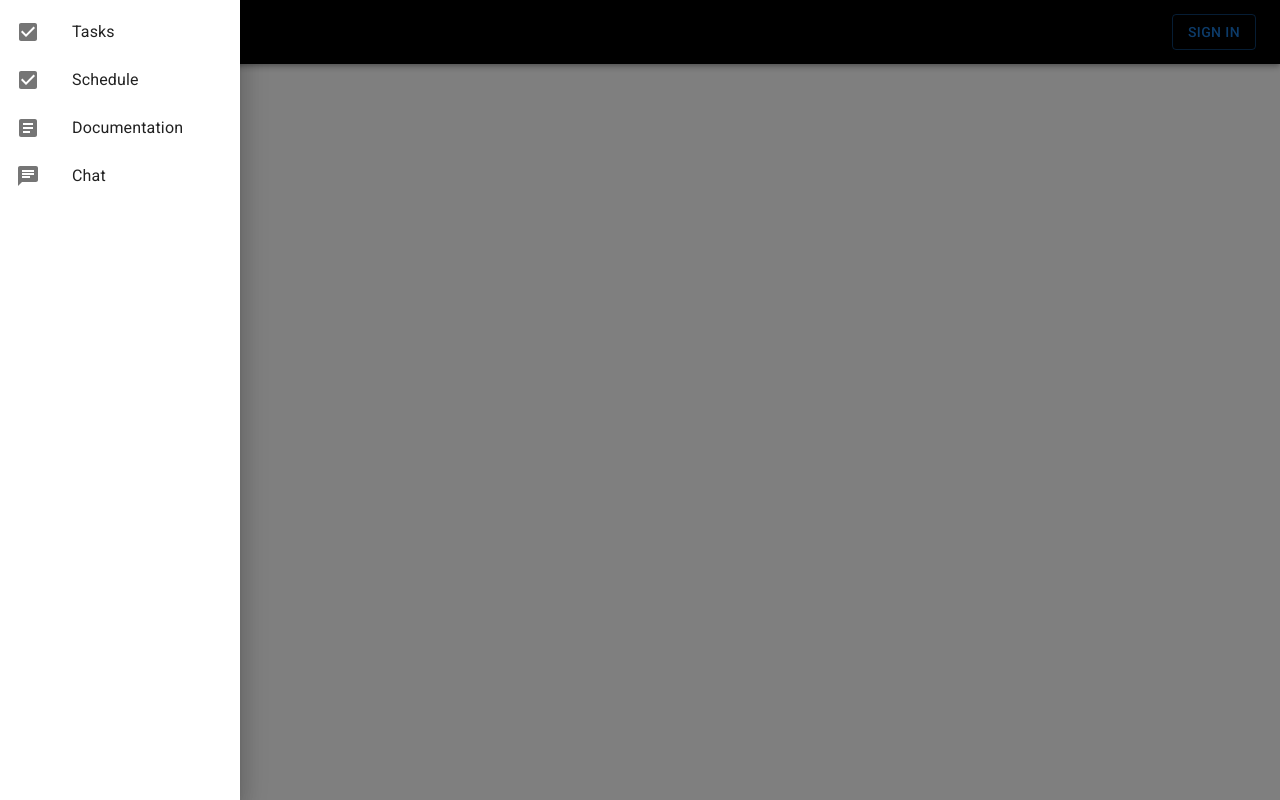
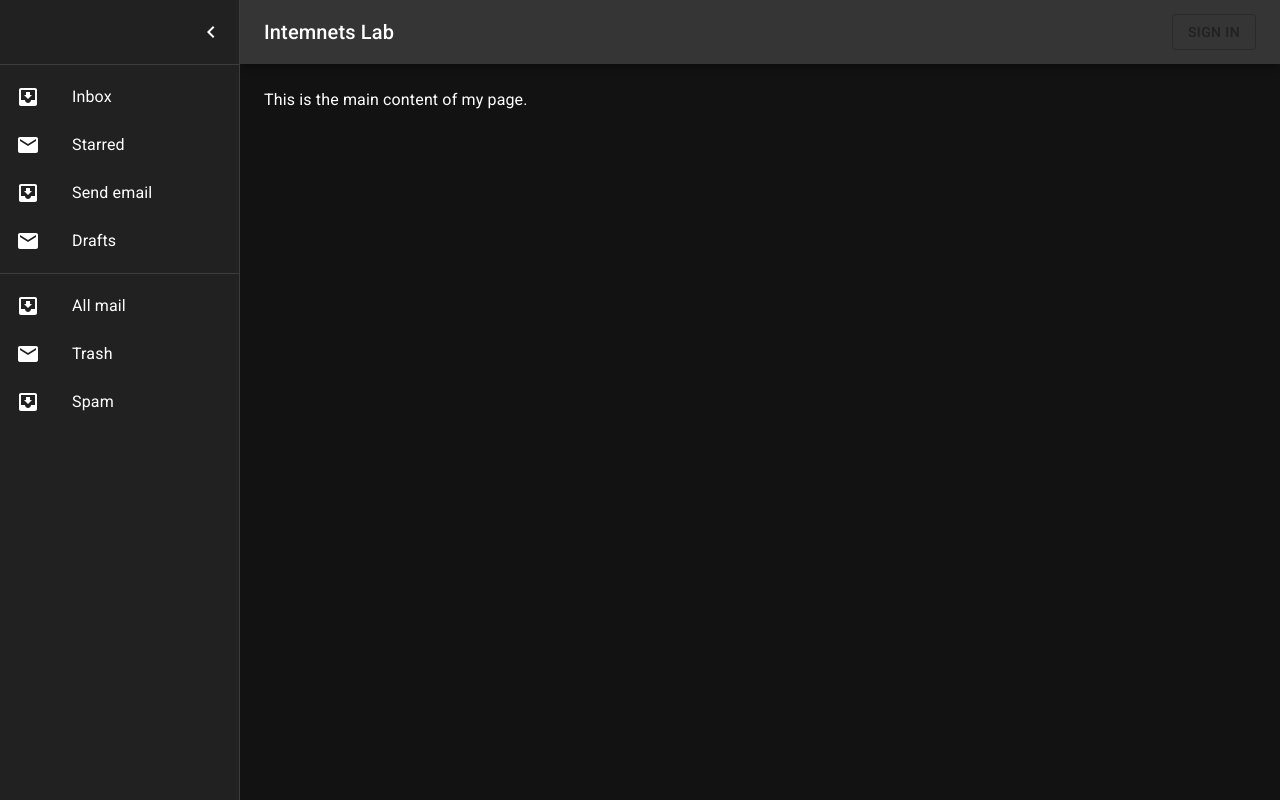
Before and after one commit to kaeladair/research-lab-platform, a React (Create React App) app: page / in a window 1280 px wide. Both pictures are taken after a click on the button "open drawer". Built offline with nearby package versions, Linux system fonts and the light colour scheme; no server answers.

Commit message:
Overhaul drawer layout and add theme

```diff
--- a/src/components/App.css
+++ /dev/null
@@ -1,38 +0,0 @@
-.App {
-  text-align: center;
-}
-
-.App-logo {
-  height: 40vmin;
-  pointer-events: none;
-}
-
-@media (prefers-reduced-motion: no-preference) {
-  .App-logo {
-    animation: App-logo-spin infinite 20s linear;
-  }
-}
-
-.App-header {
-  background-color: #282c34;
-  min-height: 100vh;
-  display: flex;
-  flex-direction: column;
-  align-items: center;
-  justify-content: center;
-  font-size: calc(10px + 2vmin);
-  color: white;
-}
-
-.App-link {
-  color: #61dafb;
-}
-
-@keyframes App-logo-spin {
-  from {
-    transform: rotate(0deg);
-  }
-  to {
-    transform: rotate(360deg);
-  }
-}
--- a/src/components/App.js
+++ b/src/components/App.js
@@ -1,24 +1,16 @@
-import React, { useState } from 'react';
-import TopNav from './TopNav';
-import SideNav from './SideNav';
+import React from 'react';
+import PersistentDrawerLayout from './PersistentDrawerLayout';
+import { Typography } from '@mui/material';
 
-const App = () => {
-  const [sideNavOpen, setSideNavOpen] = useState(false);
+function MyPage() {
+  return (
+    <PersistentDrawerLayout>
+      <Typography paragraph>
+        This is the main content of my page.
+      </Typography>
+      {/* More content can be added here */}
+    </PersistentDrawerLayout>
+  );
+}
 
-  const toggleDrawer = (open) => (event) => {
-    if (event.type === 'keydown' && (event.key === 'Tab' || event.key === 'Shift')) {
-      return;
-    }
-    setSideNavOpen(open);
-  };
-
-  return (
-    <div>
-      <TopNav onMenuClick={() => setSideNavOpen(true)} />
-      <SideNav isOpen={sideNavOpen} toggleDrawer={toggleDrawer} />
-      {/* Your app content here */}
-    </div>
-  );
-};
-
-export default App;
+export default MyPage;
--- /dev/null
+++ b/src/components/PersistentDrawerLayout.js
@@ -0,0 +1,141 @@
+import React from 'react';
+import { styled, useTheme } from '@mui/material/styles';
+import { Box, Drawer, CssBaseline, AppBar as MuiAppBar, Toolbar, List, Typography, Divider, IconButton, ListItem, ListItemButton, ListItemIcon, ListItemText } from '@mui/material';
+import MenuIcon from '@mui/icons-material/Menu';
+import ChevronLeftIcon from '@mui/icons-material/ChevronLeft';
+import ChevronRightIcon from '@mui/icons-material/ChevronRight';
+import InboxIcon from '@mui/icons-material/MoveToInbox';
+import MailIcon from '@mui/icons-material/Mail';
+import { SignIn, SignOut, useAuthentication } from '../services/authService'; // Adjust the import path as needed
+
+const drawerWidth = 240;
+
+const Main = styled('main', { shouldForwardProp: (prop) => prop !== 'open' })(
+  ({ theme, open }) => ({
+    flexGrow: 1,
+    padding: theme.spacing(3),
+    transition: theme.transitions.create('margin', {
+      easing: theme.transitions.easing.sharp,
+      duration: theme.transitions.duration.leavingScreen,
+    }),
+    marginLeft: `-${drawerWidth}px`,
+    ...(open && {
+      transition: theme.transitions.create('margin', {
+        easing: theme.transitions.easing.easeOut,
+        duration: theme.transitions.duration.enteringScreen,
+      }),
+      marginLeft: 0,
+    }),
+  }),
+);
+
+const AppBar = styled(MuiAppBar, {
+  shouldForwardProp: (prop) => prop !== 'open',
+})(({ theme, open }) => ({
+  transition: theme.transitions.create(['margin', 'width'], {
+    easing: theme.transitions.easing.sharp,
+    duration: theme.transitions.duration.leavingScreen,
+  }),
+  ...(open && {
+    width: `calc(100% - ${drawerWidth}px)`,
+    marginLeft: `${drawerWidth}px`,
+    transition: theme.transitions.create(['margin', 'width'], {
+      easing: theme.transitions.easing.easeOut,
+      duration: theme.transitions.duration.enteringScreen,
+    }),
+  }),
+}));
+
+const DrawerHeader = styled('div')(({ theme }) => ({
+  display: 'flex',
+  alignItems: 'center',
+  padding: theme.spacing(0, 1),
+  ...theme.mixins.toolbar,
+  justifyContent: 'flex-end',
+}));
+
+export default function PersistentDrawerLayout({ children }) {
+  const theme = useTheme();
+  const [open, setOpen] = React.useState(false);
+  const user = useAuthentication();
+
+  const handleDrawerOpen = () => {
+    setOpen(true);
+  };
+
+  const handleDrawerClose = () => {
+    setOpen(false);
+  };
+
+  return (
+    <Box sx={{ display: 'flex' }}>
+      <CssBaseline />
+      <AppBar position="fixed" open={open}>
+        <Toolbar>
+          <IconButton
+            color="inherit"
+            aria-label="open drawer"
+            onClick={handleDrawerOpen}
+            edge="start"
+            sx={{ mr: 2, ...(open && { display: 'none' }) }}
+          >
+            <MenuIcon />
+          </IconButton>
+          <Typography variant="h6" noWrap component="div" sx={{ flexGrow: 1 }}>
+            Intemnets Lab
+          </Typography>
+          {user ? <SignOut /> : <SignIn />}
+        </Toolbar>
+      </AppBar>
+      <Drawer
+        sx={{
+          width: drawerWidth,
+          flexShrink: 0,
+          '& .MuiDrawer-paper': {
+            width: drawerWidth,
+            boxSizing: 'border-box',
+          },
+        }}
+        variant="persistent"
+        anchor="left"
+        open={open}
+      >
+        <DrawerHeader>
+          <IconButton onClick={handleDrawerClose}>
+            {theme.direction === 'ltr' ? <ChevronLeftIcon /> : <ChevronRightIcon />}
+          </IconButton>
+        </DrawerHeader>
+        <Divider />
+        <List>
+          {['Inbox', 'Starred', 'Send email', 'Drafts'].map((text, index) => (
+            <ListItem key={text} disablePadding>
+              <ListItemButton>
+                <ListItemIcon>
+                  {index % 2 === 0 ? <InboxIcon /> : <MailIcon />}
+                </ListItemIcon>
+                <ListItemText primary={text} />
+              </ListItemButton>
+            </ListItem>
+          ))}
+        </List>
+        <Divider />
+        <List>
+          {['All mail', 'Trash', 'Spam'].map((text, index) => (
+            <ListItem key={text} disablePadding>
+              <ListItemButton>
+                <ListItemIcon>
+                  {index % 2 === 0 ? <InboxIcon /> : <MailIcon />}
+                </ListItemIcon>
+                <ListItemText primary={text} />
+              </ListItemButton>
+            </ListItem>
+          ))}
+        </List>
+      </Drawer>
+      <Main open={open}>
+        <DrawerHeader />
+        {children}
+      </Main>
+    </Box>
+  );
+}
--- a/src/components/SideNav.js
+++ b/src/components/SideNav.js
@@ -11,24 +11,24 @@ const SideNav = ({ isOpen, toggleDrawer }) => {
         <Drawer
             anchor="left"
             open={isOpen}
-            onClose={toggleDrawer(false)}
+            onClose={() => toggleDrawer(false)}
             sx={{ width: drawerWidth, flexShrink: 0, '& .MuiDrawer-paper': { width: drawerWidth } }}
         >
             <List>
                 {/* Replace these with your actual navigation items */}
-                <ListItem button onClick={toggleDrawer(false)}>
+                <ListItem button onClick={() => toggleDrawer(false)}>
                     <ListItemIcon><CheckBoxIcon /></ListItemIcon>
                     <ListItemText primary="Tasks" />
                 </ListItem>
-                <ListItem button onClick={toggleDrawer(false)}>
+                <ListItem button onClick={() => toggleDrawer(false)}>
                     <ListItemIcon><CheckBoxIcon /></ListItemIcon>
                     <ListItemText primary="Schedule" />
                 </ListItem>
-                <ListItem button onClick={toggleDrawer(false)}>
+                <ListItem button onClick={() => toggleDrawer(false)}>
                     <ListItemIcon><ArticleIcon /></ListItemIcon>
                     <ListItemText primary="Documentation" />
                 </ListItem>
-                <ListItem button onClick={toggleDrawer(false)}>
+                <ListItem button onClick={() => toggleDrawer(false)}>
                     <ListItemIcon><ChatIcon /></ListItemIcon>
                     <ListItemText primary="Chat" />
                 </ListItem>
--- /dev/null
+++ b/src/components/Theme.js
@@ -0,0 +1,18 @@
+import { createTheme } from '@mui/material/styles';
+
+const Theme = createTheme({
+  palette: {
+    mode: 'dark', // Enable dark mode
+    primary: {
+      main: '#212121', // Example primary color
+    },
+    background: {
+      default: '#121212', // Dark gray background
+      paper: '#212121', // Dark gray for paper elements
+    },
+    // ...other customizations
+  },
+  // ...other theme options
+});
+
+export default Theme;
--- a/src/components/TopNav.js
+++ b/src/components/TopNav.js
@@ -1,15 +1,39 @@
-import React from 'react'
-import { AppBar, Toolbar, Typography, IconButton, Box } from '@mui/material'
-import MenuIcon from '@mui/icons-material/Menu'
-import { useAuthentication, SignIn, SignOut } from '../services/authService.js'
+import React from 'react';
+import { styled } from '@mui/material/styles';
+import { AppBar as MuiAppBar, Toolbar, Typography, IconButton, Box } from '@mui/material';
+import MenuIcon from '@mui/icons-material/Menu';
+import { useAuthentication, SignIn, SignOut } from '../services/authService.js';
 
-const TopNav = ({ onMenuClick }) => {
-  const user = useAuthentication() // This defines the 'user'
+const AppBar = styled(MuiAppBar, {
+  shouldForwardProp: (prop) => prop !== 'open',
+})(({ theme, open, drawerWidth }) => ({
+  transition: theme.transitions.create(['margin', 'width'], {
+    easing: theme.transitions.easing.sharp,
+    duration: theme.transitions.duration.leavingScreen,
+  }),
+  ...(open && {
+    width: `calc(100% - ${drawerWidth}px)`,
+    marginLeft: `${drawerWidth}px`,
+    transition: theme.transitions.create(['margin', 'width'], {
+      easing: theme.transitions.easing.easeOut,
+      duration: theme.transitions.duration.enteringScreen,
+    }),
+  }),
+}));
+
+const TopNav = ({ onMenuClick, open, drawerWidth }) => {
+  const user = useAuthentication();
 
   return (
-    <AppBar position="static" sx={{ backgroundColor: '#000' }}>
+    <AppBar position="fixed" open={open} drawerWidth={drawerWidth}>
       <Toolbar>
-        <IconButton edge="start" color="inherit" aria-label="menu" onClick={onMenuClick}>
+        <IconButton
+          color="inherit"
+          aria-label="open drawer"
+          onClick={onMenuClick}
+          edge="start"
+          sx={{ mr: 2, ...(open && { display: 'none' }) }}
+        >
           <MenuIcon />
         </IconButton>
         <Typography variant="h6" sx={{ flexGrow: 1 }}>
@@ -23,4 +47,4 @@ const TopNav = ({ onMenuClick }) => {
   )
 }
 
-export default TopNav
+export default TopNav;
--- a/src/index.js
+++ b/src/index.js
@@ -3,12 +3,16 @@ import ReactDOM from 'react-dom/client';
 import './index.css';
 import App from './components/App';
 import reportWebVitals from './reportWebVitals';
+import Theme from './components/Theme.js';
+import { ThemeProvider } from '@mui/material/styles';
 
 
 const root = ReactDOM.createRoot(document.getElementById('root'));
 root.render(
   <React.StrictMode>
-    <App />
+    <ThemeProvider theme={Theme}>
+      <App />
+    </ThemeProvider>
   </React.StrictMode>
 );
 
```
